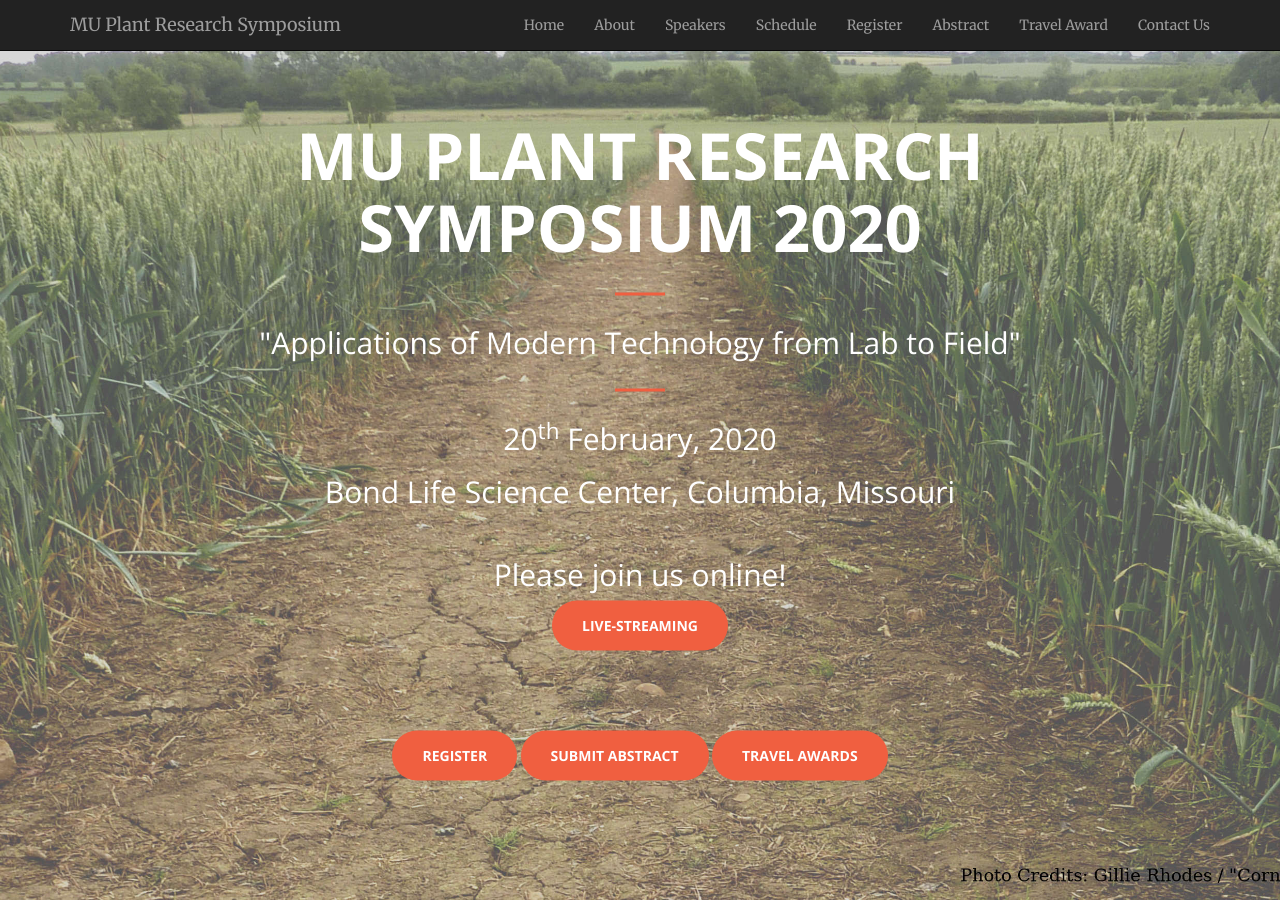
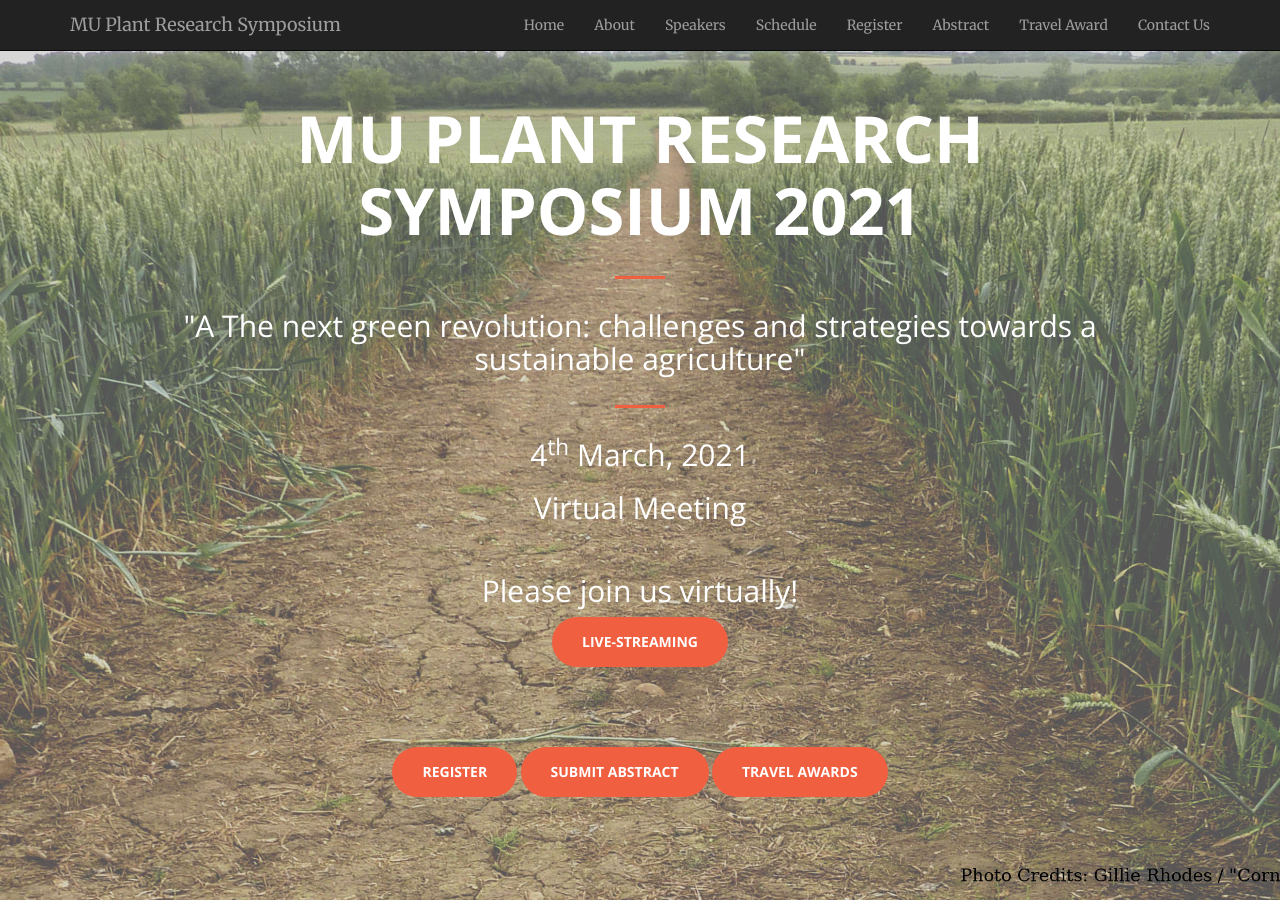
Before and after one commit to mupioneersymposium/mupioneersymposium.github.io, a Jekyll site: the page built from index.html, in a window 1280 px wide and 900 px high. Built offline with Jekyll 4.4.1, drawn with Linux system fonts in a browser that asks for light colours.

Commit message:
Update header.html

```diff
--- a/_includes/header.html
+++ b/_includes/header.html
@@ -1,15 +1,15 @@
 <header>
     <div class="header-content">
         <div class="header-content-inner">
-            <h1>MU Plant Research Symposium 2020</h1>
+            <h1>MU Plant Research Symposium 2021</h1>
             <hr>
-            <h2>"Applications of Modern Technology from Lab to Field"</h2>
+            <h2>"A The next green revolution: challenges and strategies towards a sustainable agriculture"</h2>
             <hr>
-            <h2>20<sup>th</sup> February, 2020</h2>
-            <h2>Bond Life Science Center, Columbia, Missouri</h2>
+            <h2>4<sup>th</sup> March, 2021</h2>
+            <h2>Virtual Meeting</h2>
             <br/>
 
-            <h2>Please join us online!</h2>
+            <h2>Please join us virtually!</h2>
             <a target="_blank" href="https://mizzou.zoom.us/j/597023612" class="btn btn-primary btn-xl page-scroll">Live-streaming</a>
             <br/><br/><br/><br/><br/>
 
```
